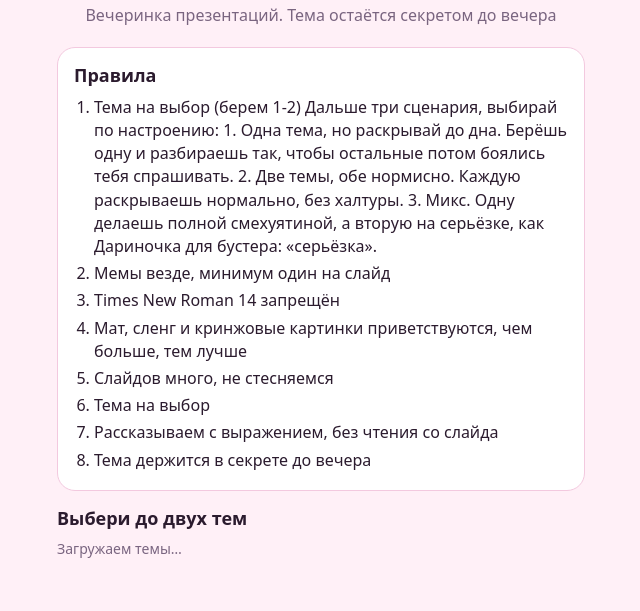
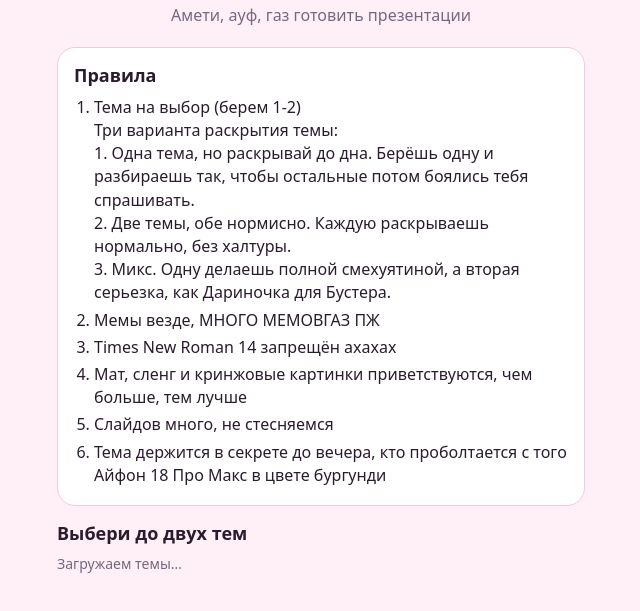
Before and after one commit to n6fwws4bmp-ux/Ameli-powerpoint-party, a plain HTML site: page index.html in a window 1280 px wide. Shown: the part 69-680 px from the top of the page, without its empty margins (319-959 px from the left). Drawn offline with Linux system fonts and the light colour scheme; no server answers.

Commit message:
Update index.html

```diff
--- a/index.html
+++ b/index.html
@@ -3,7 +3,7 @@
 <head>
 <meta charset="utf-8">
 <meta name="viewport" content="width=device-width, initial-scale=1, viewport-fit=cover">
-<title>Амели-пати</title>
+<title>Ameli power point perty</title>
 <style>
 :root{--bg:#fff0f7;--card:#ffffff;--ink:#2b1b2e;--muted:#7a6580;--accent:#d63384;--line:#f3c9df;box-sizing:border-box;padding-top:env(safe-area-inset-top,0px);padding-bottom:env(safe-area-inset-bottom,0px)}
 @media (prefers-color-scheme:dark){:root{--bg:#1c1020;--card:#2a1830;--ink:#fbeefa;--muted:#b79cc0;--accent:#ff6fb5;--line:#4a2a55;color-scheme:dark}}
@@ -34,23 +34,21 @@ ol.rules li{margin:4px 0}
 <body>
 <main>
   <h1>Амели-пати</h1>
-  <p class="sub">Вечеринка презентаций. Тема остаётся секретом до вечера</p>
+  <p class="sub">Амети, ауф, газ готовить презентации</p>
 
   <div class="card">
     <h2>Правила</h2>
     <ol class="rules">
-      <li>Тема на выбор (берем 1-2)
-        Дальше три сценария, выбирай по настроению:
-        1.  Одна тема, но раскрывай до дна. Берёшь одну и разбираешь так, чтобы остальные потом боялись тебя спрашивать.
-        2.  Две темы, обе нормисно. Каждую раскрываешь нормально, без халтуры.
-        3.  Микс. Одну делаешь полной смехуятиной, а вторую на серьёзке, как Дариночка для бустера: «серьёзка».</li>
-      <li>Мемы везде, минимум один на слайд</li>
-      <li>Times New Roman 14 запрещён</li>
+      <li>Тема на выбор (берем 1-2)<br>
+        Три варианта раскрытия темы:<br>
+        1.  Одна тема, но раскрывай до дна. Берёшь одну и разбираешь так, чтобы остальные потом боялись тебя спрашивать.<br>
+        2.  Две темы, обе нормисно. Каждую раскрываешь нормально, без халтуры.<br>
+        3.  Микс. Одну делаешь полной смехуятиной, а вторая серьезка, как Дариночка для Бустера.</li>
+      <li>Мемы везде, МНОГО МЕМОВГАЗ ПЖ</li>
+      <li>Times New Roman 14 запрещён ахахах</li>
       <li>Мат, сленг и кринжовые картинки приветствуются, чем больше, тем лучше</li>
       <li>Слайдов много, не стесняемся</li>
-      <li>Тема на выбор</li>
-      <li>Рассказываем с выражением, без чтения со слайда</li>
-      <li>Тема держится в секрете до вечера</li>
+      <li>Тема держится в секрете до вечера, кто проболтается с того Айфон 18 Про Макс в цвете бургунди</li>
     </ol>
   </div>
 
@@ -102,7 +100,7 @@ const TOPICS=[
 {id:"t18",t:"Как нас разводят мошенники на деньги и эмоции",d:"Социальная инженерия, страх, искусственная срочность и реальные схемы"},
 {id:"t19",t:"Психология серийных убийц",d:"Где заканчивается личность и начинается патология: психопатия, факторы риска и мифы из фильмов"},
 {id:"t23",t:"Почему хорошие люди совершают ужасные поступки",d:"Эффект Люцифера, подчинение авторитету и ситуационные факторы"},
-{id:"t24",t:"Можно ли измерить ценность человека",d:"Статус, внешность, интеллект, деньги и почему мы вообще оцениваем людей"},
+{id:"t24",t:"Теории заговора о нашей группе ППО",d:"Разбираем каждого по психологии и не только: роли в группе, привычки и прогноз на будущее"},
 {id:"t26",t:"Тёмная триада: кто из нас психопат, нарцисс и манипулятор",d:"Макиавеллизм, нарциссизм, психопатия, шуточные тесты и вердикты"},
 {id:"t27",t:"Если бы наши личности были государствами",d:"Режим, экономика, законы, коррупция, армия и дипломатия между государствами Амели"}
 ];
```
